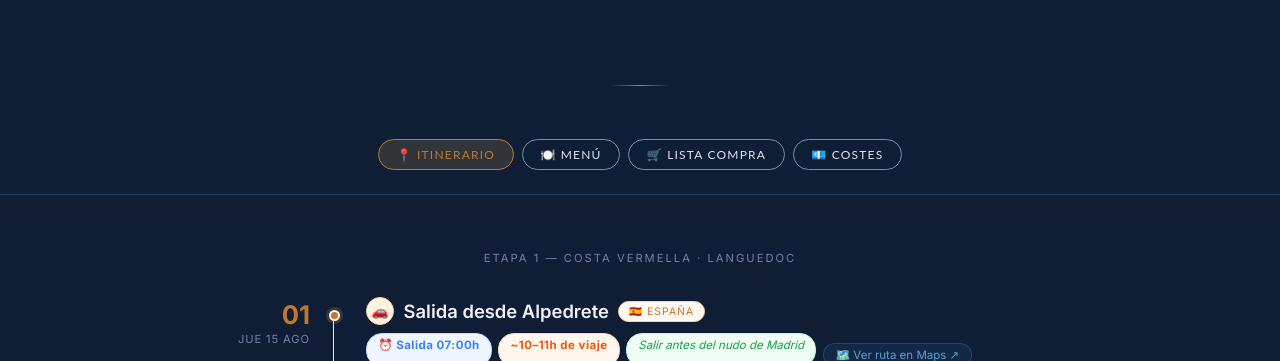
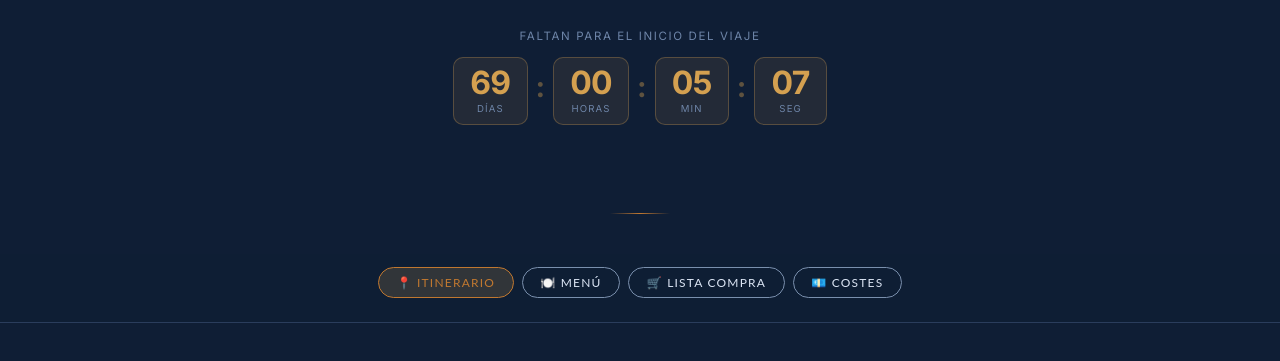
Before and after one commit to javiersrj1974/VIAJE-FRANCIA26, a plain HTML site: page index.html in a window 1280 px wide. Shown: the part 739-1100 px from the top of the page. Drawn offline with Linux system fonts and the light colour scheme.

Commit message:
Add files via upload

```diff
--- a/index.html
+++ b/index.html
@@ -144,6 +144,20 @@ body { font-family: 'Inter', sans-serif; background: #0f1e35; min-height: 100vh;
 .map-link { display: inline-flex; align-items: center; gap: 0.3rem; margin-top: 0.6rem; font-size: 0.72rem; padding: 0.25rem 0.75rem; border-radius: 1rem; background: rgba(55,138,221,0.1); border: 1px solid rgba(55,138,221,0.3); color: #5a9fd4; text-decoration: none; white-space: nowrap; }
 .map-link:hover { background: rgba(55,138,221,0.2); color: #7ab8e8; }
 
+/* COUNTDOWN */
+.countdown-wrap { margin-top: 2rem; text-align: center; }
+.countdown-label { font-size: 0.72rem; letter-spacing: 0.14em; text-transform: uppercase; color: #6e85a8; margin-bottom: 0.85rem; }
+.countdown-blocks { display: inline-flex; align-items: center; gap: 0.5rem; flex-wrap: wrap; justify-content: center; }
+.countdown-block { display: flex; flex-direction: column; align-items: center; background: rgba(212,160,80,0.1); border: 1px solid rgba(212,160,80,0.3); border-radius: 10px; padding: 0.6rem 1rem; min-width: 62px; }
+.countdown-num { font-family: 'Inter', sans-serif; font-size: 2rem; font-weight: 700; color: #d4a050; line-height: 1; letter-spacing: -0.02em; }
+.countdown-unit { font-size: 0.6rem; letter-spacing: 0.12em; text-transform: uppercase; color: #6e85a8; margin-top: 0.25rem; }
+.countdown-sep { font-size: 1.8rem; font-weight: 700; color: rgba(212,160,80,0.4); line-height: 1; padding-bottom: 0.5rem; }
+.countdown-done { font-family: 'DM Sans', sans-serif; font-style: italic; font-size: 1rem; color: #50b882; margin-top: 0.5rem; }
+@media (max-width: 600px) {
+  .countdown-num { font-size: 1.5rem; }
+  .countdown-block { min-width: 50px; padding: 0.5rem 0.7rem; }
+}
+
 
 
 .cost-badge { display: flex; align-items: center; justify-content: space-between; margin: 0.8rem 0.8rem 0; padding: 0.55rem 0.9rem; background: rgba(212,160,80,0.08); border: 1px solid rgba(212,160,80,0.25); border-radius: 6px; }
@@ -254,6 +268,20 @@ body { font-family: 'Inter', sans-serif; background: #0f1e35; min-height: 100vh;
     <div class="summary-stat"><span class="num">4</span><span class="lbl">Países</span></div>
     <div class="summary-stat"><span class="num">3</span><span class="lbl">Casas</span></div>
     <div class="summary-stat"><span class="num">8</span><span class="lbl">Personas</span></div>
+  </div>
+
+  <!-- COUNTDOWN -->
+  <div class="countdown-wrap" id="countdownWrap">
+    <div class="countdown-label" id="countdownLabel">Faltan para el inicio del viaje</div>
+    <div class="countdown-blocks" id="countdownBlocks">
+      <div class="countdown-block"><span class="countdown-num" id="cdDays">--</span><span class="countdown-unit">días</span></div>
+      <div class="countdown-sep">:</div>
+      <div class="countdown-block"><span class="countdown-num" id="cdHours">--</span><span class="countdown-unit">horas</span></div>
+      <div class="countdown-sep">:</div>
+      <div class="countdown-block"><span class="countdown-num" id="cdMins">--</span><span class="countdown-unit">min</span></div>
+      <div class="countdown-sep">:</div>
+      <div class="countdown-block"><span class="countdown-num" id="cdSecs">--</span><span class="countdown-unit">seg</span></div>
+    </div>
   </div>
 </div>
 
@@ -1153,6 +1181,34 @@ body { font-family: 'Inter', sans-serif; background: #0f1e35; min-height: 100vh;
 </div>
 
 <script>
+// COUNTDOWN
+(function() {
+  const TARGET = new Date('2026-08-15T07:00:00'); // 15 ago 2026, salida mañana
+  function pad(n) { return String(n).padStart(2, '0'); }
+  function tick() {
+    const now = new Date();
+    const diff = TARGET - now;
+    const wrap = document.getElementById('countdownWrap');
+    if (!wrap) return;
+    if (diff <= 0) {
+      document.getElementById('countdownLabel').textContent = '';
+      document.getElementById('countdownBlocks').innerHTML = '<span class="countdown-done">🚗 ¡El viaje ha comenzado! Bon voyage! 🇫🇷</span>';
+      return;
+    }
+    const totalSecs = Math.floor(diff / 1000);
+    const days  = Math.floor(totalSecs / 86400);
+    const hours = Math.floor((totalSecs % 86400) / 3600);
+    const mins  = Math.floor((totalSecs % 3600) / 60);
+    const secs  = totalSecs % 60;
+    document.getElementById('cdDays').textContent  = pad(days);
+    document.getElementById('cdHours').textContent = pad(hours);
+    document.getElementById('cdMins').textContent  = pad(mins);
+    document.getElementById('cdSecs').textContent  = pad(secs);
+    setTimeout(tick, 1000);
+  }
+  tick();
+})();
+
 function toggleCat(card) {
   const body = card.querySelector('.costes-cat-body');
   const isOpen = body.classList.contains('open');
```
